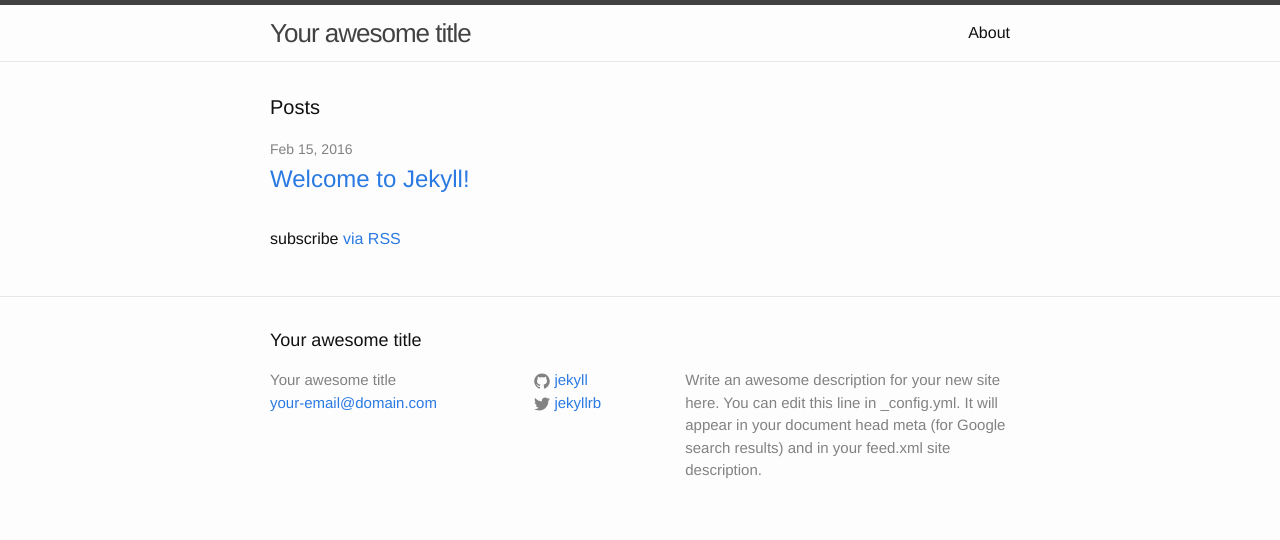
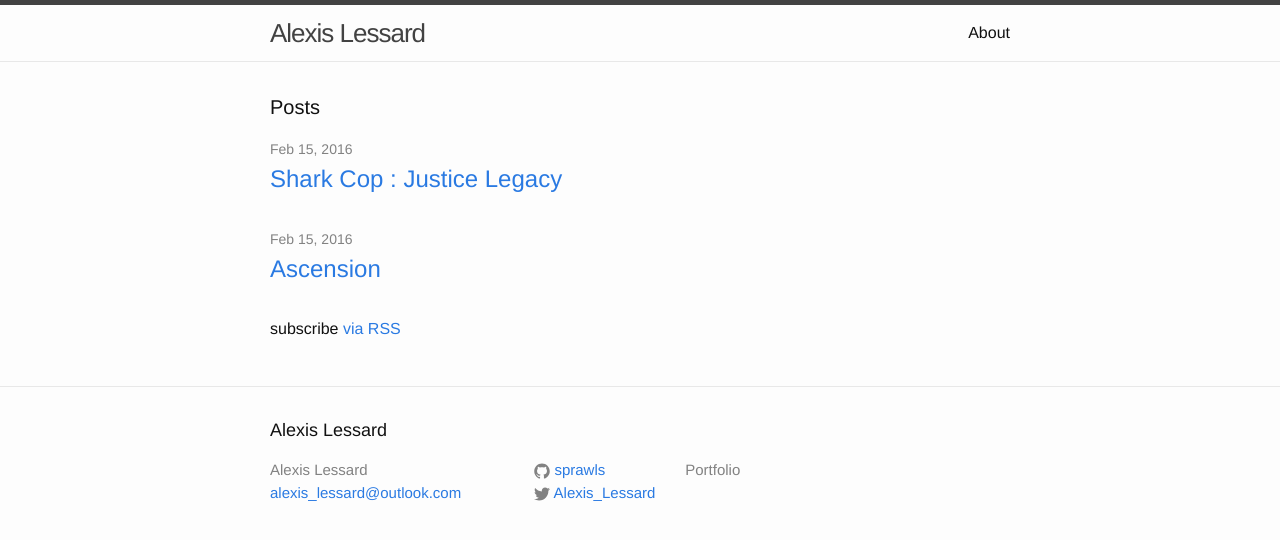
Before and after one commit to sprawls/sprawls.github.io, a Jekyll site: the page built from index.html, in a window 1280 px wide. Shown: the top 540 px of the page. Built offline with Jekyll 4.4.1, drawn with Linux system fonts in a browser that asks for light colours.

```diff
--- a/_config.yml
+++ b/_config.yml
@@ -6,16 +6,14 @@
 # 'jekyll serve'. If you change this file, please restart the server process.
 
 # Site settings
-title: Your awesome title
-email: your-email@domain.com
+title: Alexis Lessard
+email: alexis_lessard@outlook.com
 description: > # this means to ignore newlines until "baseurl:"
-  Write an awesome description for your new site here. You can edit this
-  line in _config.yml. It will appear in your document head meta (for
-  Google search results) and in your feed.xml site description.
+  Portfolio
 baseurl: "" # the subpath of your site, e.g. /blog
 url: "http://yourdomain.com" # the base hostname & protocol for your site
-twitter_username: jekyllrb
-github_username:  jekyll
+twitter_username: Alexis_Lessard
+github_username:  sprawls
 
 # Build settings
 markdown: kramdown
```
Also changed, not shown: _layouts/game.html (added, +18 -0 lines), _posts/2016-02-15-Ascension.markdown (added, +9 -0 lines), _posts/2016-02-15-SharkCop.markdown (added, +9 -0 lines), _posts/2016-02-15-welcome-to-jekyll.markdown (deleted, +0 -25 lines), 1 other file.
